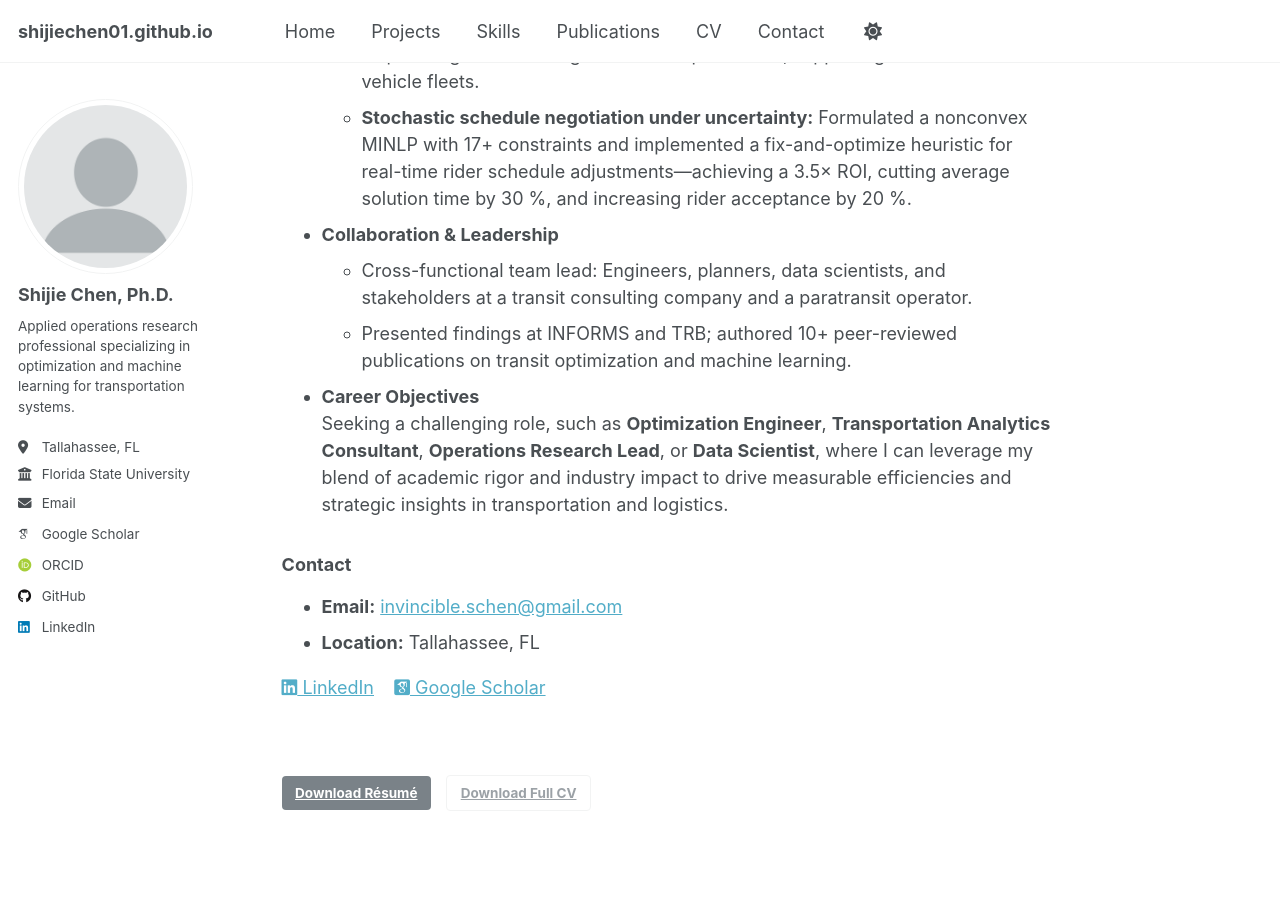
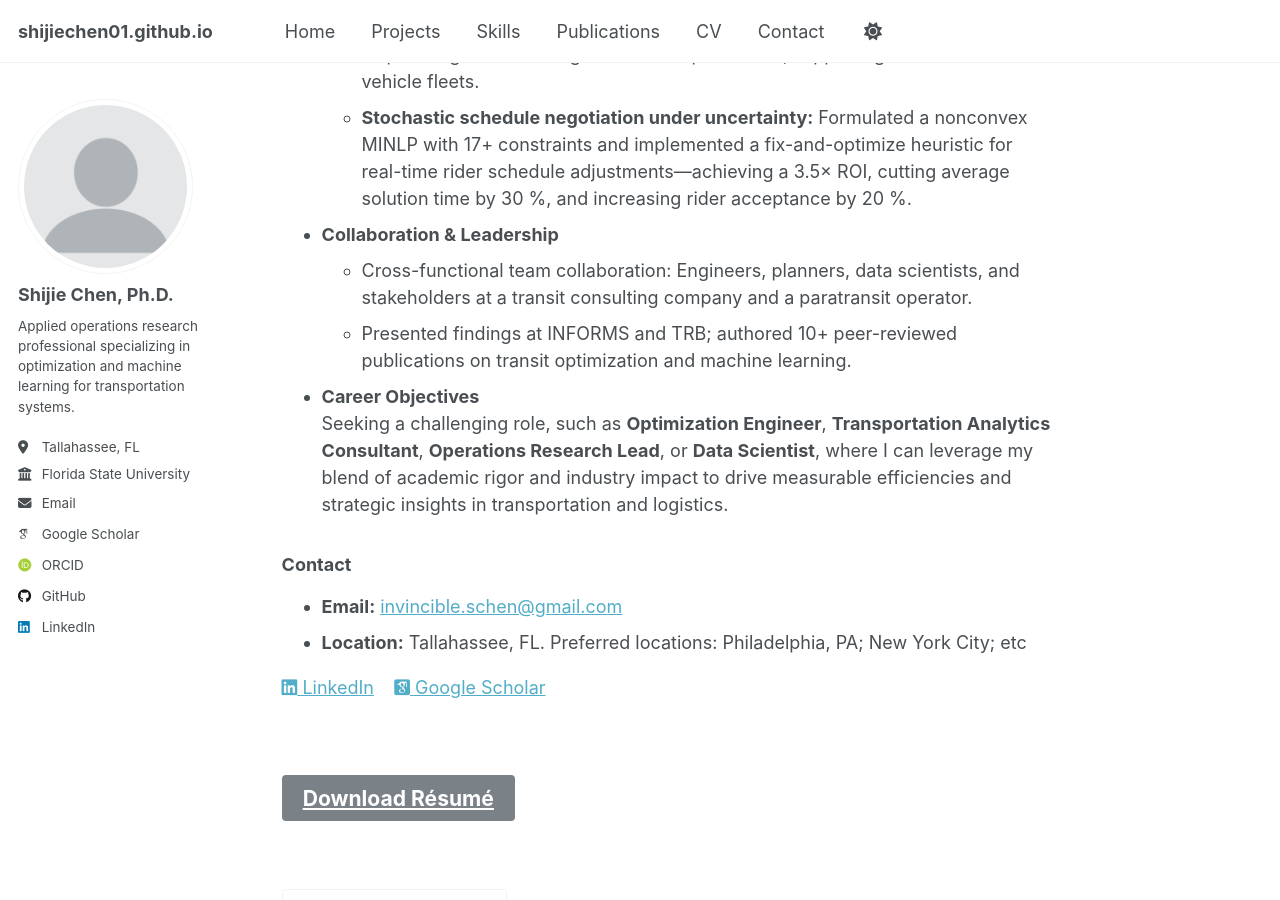
Before and after one commit to ShijieChen01/shijiechen01.github.io, a Jekyll site: the page built from _pages/about.md, in a window 1280 px wide and 900 px high, scrolled down 1030 px. Built offline with Jekyll 4.4.1, drawn with Linux system fonts in a browser that asks for light colours; some web fonts are replaced; our own code applies the rules of GitHub Pages for plain Markdown files; a script that is not in the unit is left out.

Commit message:
Update about.md

```diff
--- a/_pages/about.md
+++ b/_pages/about.md
@@ -25,7 +25,7 @@
   - **Software Engineering:** API design, Git
 
 - **Hands-On Experience & Impact**
-  - **$4 M+ annual operating savings (15 % cost reduction & 10 % on-time performance gain):**Led the design and deployment of a nested-decomposition GAMS scheduling engine with dynamic dispatch API, integrating taxis, ride-hailing, and traditional vehicles to drive measurable cost and service improvements.
+  - **$4 M+ annual operating savings (15 % cost reduction & 10 % on-time performance gain):** Led the design and deployment of a nested-decomposition GAMS scheduling engine with dynamic dispatch API, integrating taxis, ride-hailing, and traditional vehicles to drive measurable cost and service improvements.
   - **Enhanced baggage forecasting & cost mitigation:** Collaborated with a major airline company to develop, validate and deploy flight-level checked-baggage prediction models; boost forecast accuracy and reduce mishandled-baggage costs in their operations dashboard.
   - **Scalable real-time dispatch APIs:** Architected and delivered production-ready dispatching and matching services for paratransit, supporting multi-modal vehicle fleets.
   - **Stochastic schedule negotiation under uncertainty:** Formulated a nonconvex MINLP with 17+ constraints and implemented a fix-and-optimize heuristic for real-time rider schedule adjustments—achieving a 3.5× ROI, cutting average solution time by 30 %, and increasing rider acceptance by 20 %.
@@ -33,7 +33,7 @@
 
 
 - **Collaboration & Leadership**
-  - Cross-functional team lead: Engineers, planners, data scientists, and stakeholders at a transit consulting company and a paratransit operator.
+  - Cross-functional team collaboration: Engineers, planners, data scientists, and stakeholders at a transit consulting company and a paratransit operator.
   - Presented findings at INFORMS and TRB; authored 10+ peer-reviewed publications on transit optimization and machine learning.
 
 - **Career Objectives**
@@ -43,7 +43,7 @@
 ### Contact
 
 - **Email:** [invincible.schen@gmail.com](mailto:invincible.schen@gmail.com)
-- **Location:** Tallahassee, FL
+- **Location:** Tallahassee, FL. Preferred locations: Philadelphia, PA; New York City; etc
 
 
 <span class="social-links">
@@ -55,6 +55,6 @@
 
 <br/>
 
-<a href="{{ site.baseurl }}/files/Resume.pdf" class="btn btn--primary">Download Résumé</a>
-&nbsp;
-<a href="{{ site.baseurl }}/files/cv.pdf" class="btn btn--inverse">Download Full CV</a>
+# <a href="{{ site.baseurl }}/files/Resume.pdf" class="btn btn--primary">Download Résumé</a>
+# &nbsp;
+# <a href="{{ site.baseurl }}/files/cv.pdf" class="btn btn--inverse">Download Full CV</a>
```
